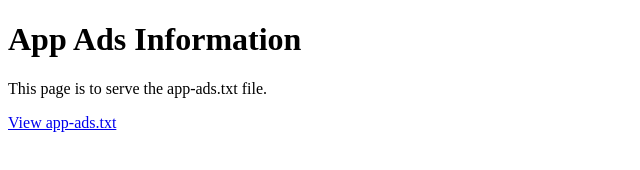
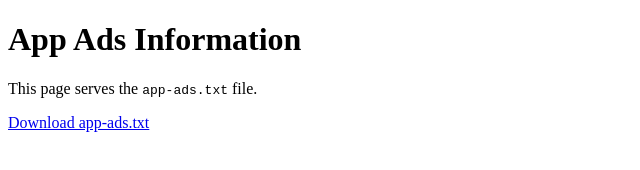
Before and after one commit to mayankrambhad/app-ads, a plain HTML site: page index.html in a window 1280 px wide. Shown: the full height of the page, 0-640 px from the left. Drawn offline with Linux system fonts and the light colour scheme.

Commit message:
Update index.html

```diff
--- a/index.html
+++ b/index.html
@@ -7,7 +7,7 @@
 </head>
 <body>
     <h1>App Ads Information</h1>
-    <p>This page is to serve the app-ads.txt file.</p>
-    <a href="/app-ads.txt" target="_blank">View app-ads.txt</a>
+    <p>This page serves the <code>app-ads.txt</code> file.</p>
+    <a href="app-ads.txt" download="app-ads.txt">Download app-ads.txt</a>
 </body>
 </html>
```
